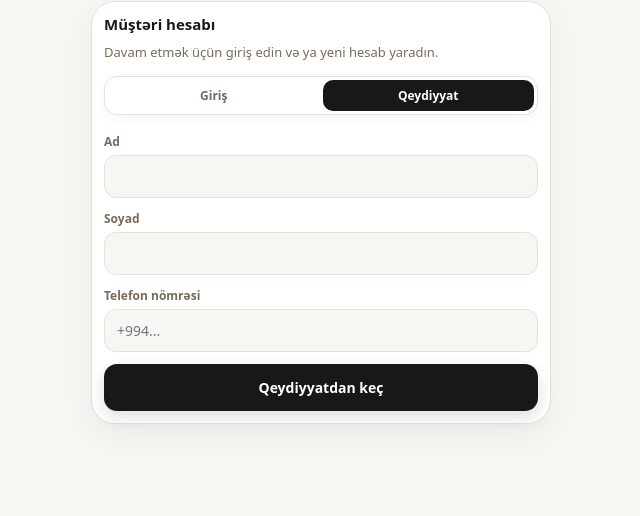
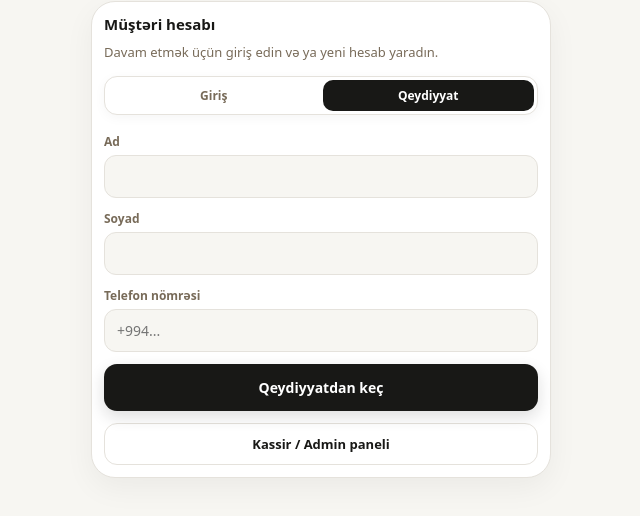
Before and after one commit to hrashadat/YeneGel-Web, a plain HTML site: page index.html in a window 1280 px wide. Shown: the part 82-598 px from the top of the page, without its empty margins (319-959 px from the left). Drawn offline with Linux system fonts and the light colour scheme.

Commit message:
Restore cashier PIN gate and auth panel link
Co-authored-by: Copilot <223556219+Copilot@users.noreply.github.com>

```diff
--- a/index.html
+++ b/index.html
@@ -474,6 +474,13 @@
 
     .auth-modes { width: 100%; margin-bottom: 18px; }
     .auth-mode-btn { flex: 1; }
+    .auth-panel-link {
+      display: flex;
+      align-items: center;
+      justify-content: center;
+      margin-top: 12px;
+      text-decoration: none;
+    }
     .hidden { display: none !important; }
   </style>
 </head>
@@ -520,6 +527,7 @@
         <button id="registerBtn" type="submit" class="btn-primary">Qeydiyyatdan keç</button>
       </form>
       <div id="authMsg" class="msg" role="status"></div>
+      <a id="cashierLink" class="btn-secondary auth-panel-link" href="kassir.html">Kassir / Admin paneli</a>
     </section>
 
     <main id="customerCard" class="card hidden">
@@ -597,6 +605,7 @@
       };
       document.getElementById('darkThemeBtn').addEventListener('click', () => applyTheme('dark'));
       document.getElementById('lightThemeBtn').addEventListener('click', () => applyTheme('light'));
+      document.getElementById('cashierLink').href = `kassir.html?slug=${encodeURIComponent(slug)}`;
 
       function showMessage(element, message, isError) {
         element.textContent = message;
```
Also changed, not shown: kassir.html (+2 -0 lines).
